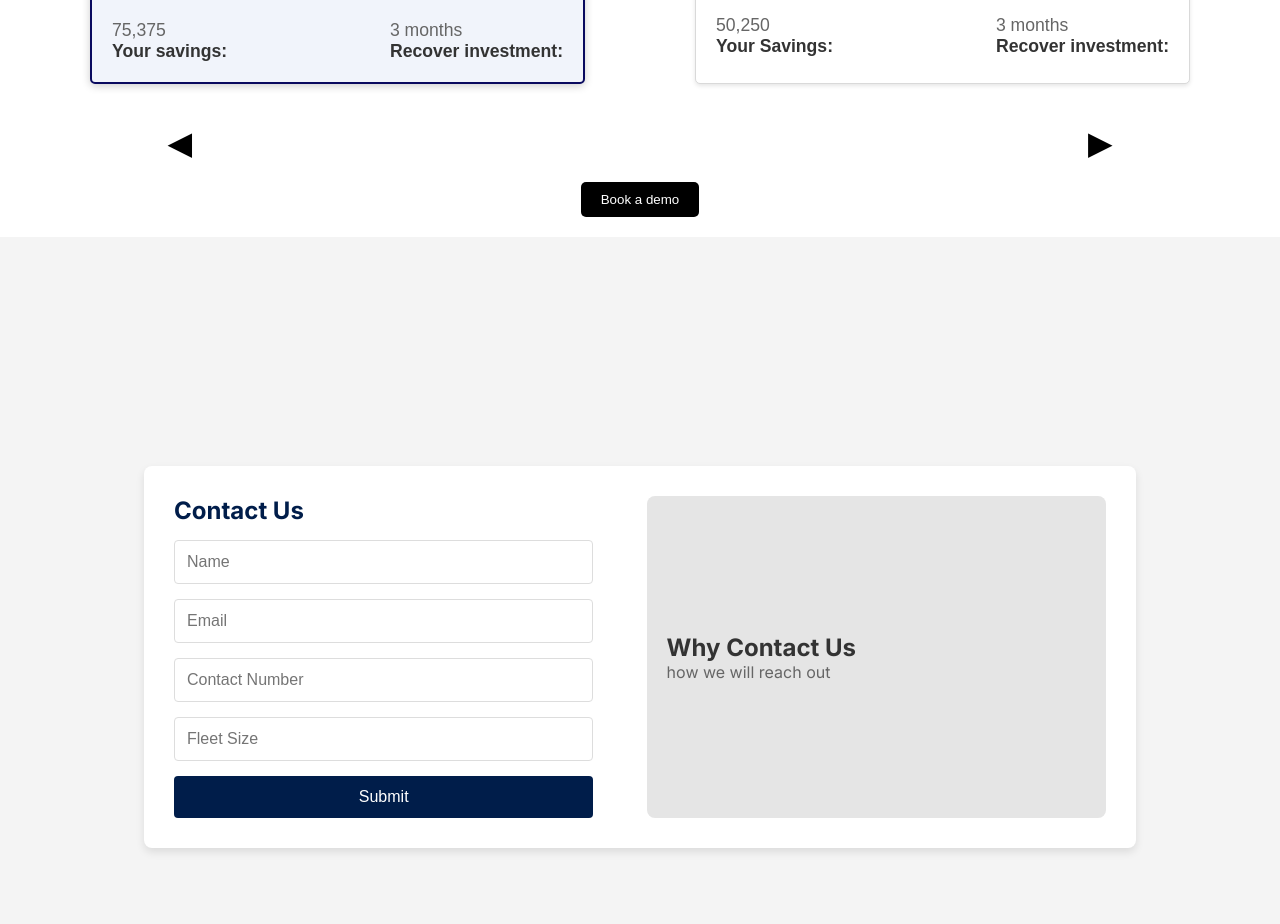
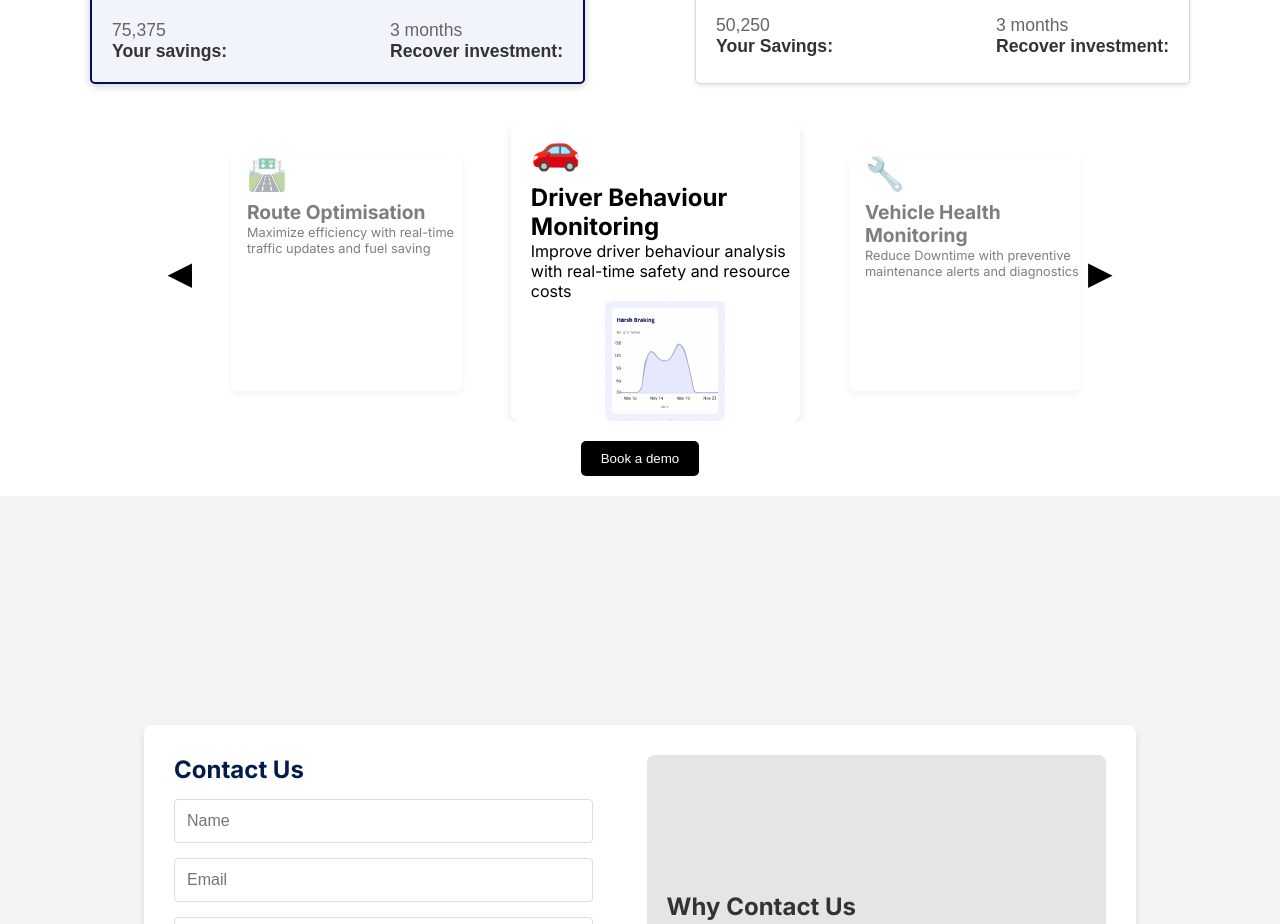
Before and after one commit to Poonam-sankey/angularproject1, an Angular app: page /home in a window 1280 px wide. Shown: the part 1760-2684 px from the top of the page. Built offline with nearby package versions, Linux system fonts and the light colour scheme.

Commit message:
Update advfeatures.component.ts

```diff
--- a/src/app/main/second/advfeatures/advfeatures.component.ts
+++ b/src/app/main/second/advfeatures/advfeatures.component.ts
@@ -6,5 +6,33 @@ import { Component } from '@angular/core';
   styleUrl: './advfeatures.component.css'
 })
 export class AdvfeaturesComponent {
+  img_url="/assets/images/graph.svg"
 
+  cards = [
+    {
+      icon: '🛣️',
+      title: 'Route Optimisation',
+      description: 'Maximize efficiency with real-time traffic updates and fuel saving'
+    },
+    {
+      icon: '🚗',
+      title: 'Driver Behaviour Monitoring',
+      description: 'Improve driver behaviour analysis with real-time safety and resource costs'
+    },
+    {
+      icon: '🔧',
+      title: 'Vehicle Health Monitoring',
+      description: 'Reduce Downtime with preventive maintenance alerts and diagnostics'
+    }
+  ];
+
+  activeIndex = 1;
+
+  moveLeft() {
+    this.activeIndex = (this.activeIndex - 1 + this.cards.length) % this.cards.length;
+  }
+
+  moveRight() {
+    this.activeIndex = (this.activeIndex + 1) % this.cards.length;
+  }
 }
```
